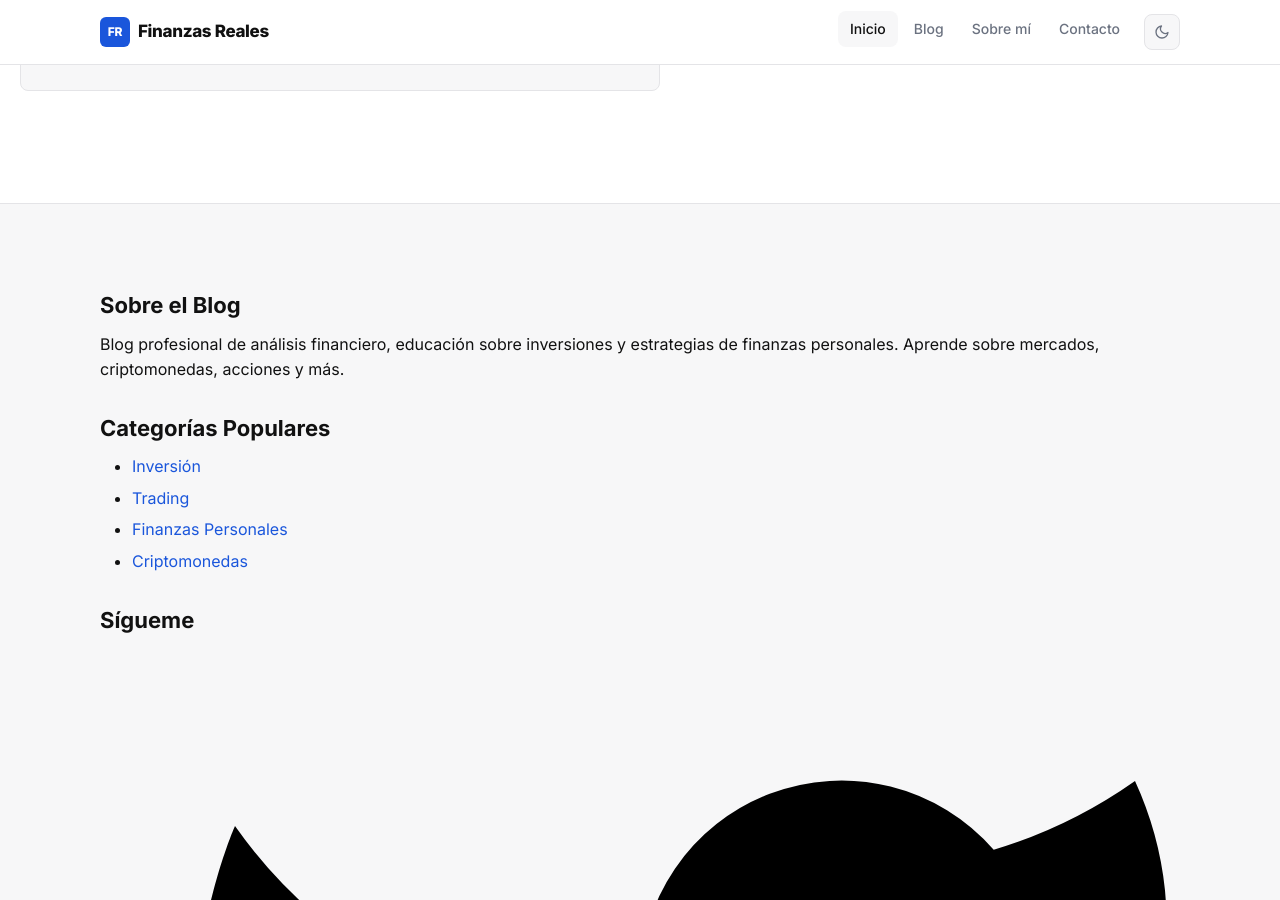
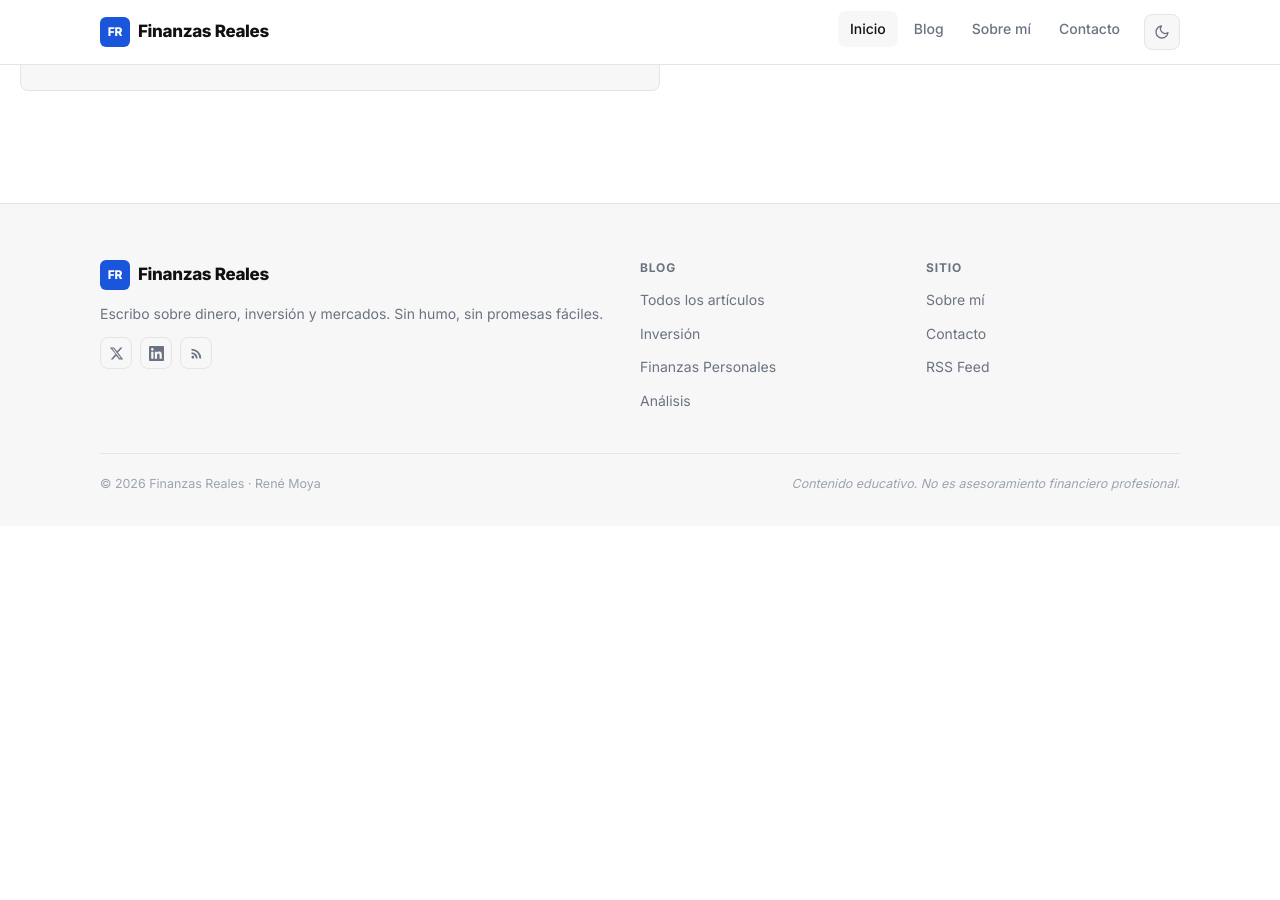
Before and after one commit to renedev0284-creator/Finanzas, a Jekyll site: the page built from index.html, in a window 1280 px wide and 900 px high, scrolled down 1855 px. Built offline with Jekyll 4.4.1, drawn with Linux system fonts in a browser that asks for light colours; after the commit the page ends 2381 px from its top, so only the background shows below that; some of the changed text lies outside the part shown.

Commit message:
Fix: corregir CSS roto y SVG gigante de Twitter
- Quitar tema minima que pisaba nuestros estilos personalizados
- Reescribir footer con SVGs de dimensiones fijas (width/height en el tag)
- Usar clases correctas (.social-link) que coinciden con el CSS nuevo
- Mover lógica de dark mode al head para evitar flash al cargar
- Simplificar head.html eliminando meta tags duplicados con seo tag

Co-Authored-By: Claude <noreply@anthropic.com>

```diff
--- a/_config.yml
+++ b/_config.yml
@@ -37,7 +37,7 @@ timezone: America/Mexico_City
 # ------------------------------------
 # BUILD
 # ------------------------------------
-theme: minima
+# theme: minima  ← desactivado para usar diseño propio
 plugins:
   - jekyll-feed
   - jekyll-sitemap
--- a/_includes/footer.html
+++ b/_includes/footer.html
@@ -1,44 +1,54 @@
 <footer class="site-footer">
   <div class="wrapper">
-    <div class="footer-content">
-      <div class="footer-section">
-        <h3>Sobre el Blog</h3>
-        <p>{{ site.description }}</p>
+    <div class="footer-grid">
+
+      <div class="footer-brand">
+        <a class="site-title" href="{{ '/' | relative_url }}">
+          <span class="site-title-icon">FR</span>
+          Finanzas Reales
+        </a>
+        <p>Escribo sobre dinero, inversión y mercados. Sin humo, sin promesas fáciles.</p>
+        <div class="footer-social">
+          {% if site.author.twitter %}
+            <a class="social-link" href="https://twitter.com/{{ site.author.twitter }}" target="_blank" rel="noopener" title="Twitter">
+              <svg width="15" height="15" viewBox="0 0 24 24" fill="currentColor"><path d="M18.244 2.25h3.308l-7.227 8.26 8.502 11.24H16.17l-4.714-6.231-5.401 6.231H2.746l7.73-8.835L1.254 2.25H8.08l4.713 6.231zm-1.161 17.52h1.833L7.084 4.126H5.117z"/></svg>
+            </a>
+          {% endif %}
+          {% if site.author.linkedin %}
+            <a class="social-link" href="https://linkedin.com/in/{{ site.author.linkedin }}" target="_blank" rel="noopener" title="LinkedIn">
+              <svg width="15" height="15" viewBox="0 0 24 24" fill="currentColor"><path d="M20.447 20.452h-3.554v-5.569c0-1.328-.027-3.037-1.852-3.037-1.853 0-2.136 1.445-2.136 2.939v5.667H9.351V9h3.414v1.561h.046c.477-.9 1.637-1.85 3.37-1.85 3.601 0 4.267 2.37 4.267 5.455v6.286zM5.337 7.433a2.062 2.062 0 0 1-2.063-2.065 2.064 2.064 0 1 1 2.063 2.065zm1.782 13.019H3.555V9h3.564v11.452zM22.225 0H1.771C.792 0 0 .774 0 1.729v20.542C0 23.227.792 24 1.771 24h20.451C23.2 24 24 23.227 24 22.271V1.729C24 .774 23.2 0 22.222 0h.003z"/></svg>
+            </a>
+          {% endif %}
+          <a class="social-link" href="{{ '/feed.xml' | relative_url }}" target="_blank" rel="noopener" title="RSS Feed">
+            <svg width="15" height="15" viewBox="0 0 24 24" fill="currentColor"><path d="M6.18 15.64a2.18 2.18 0 0 1 2.18 2.18C8.36 19.01 7.38 20 6.18 20C4.98 20 4 19.01 4 17.82a2.18 2.18 0 0 1 2.18-2.18M4 4.44A15.56 15.56 0 0 1 19.56 20h-2.83A12.73 12.73 0 0 0 4 7.27V4.44m0 5.66a9.9 9.9 0 0 1 9.9 9.9h-2.83A7.07 7.07 0 0 0 4 12.93V10.1z"/></svg>
+          </a>
+        </div>
       </div>
 
-      <div class="footer-section">
-        <h3>Categorías Populares</h3>
-        <ul class="footer-links">
+      <div class="footer-col">
+        <h4>Blog</h4>
+        <ul>
+          <li><a href="{{ '/blog/' | relative_url }}">Todos los artículos</a></li>
           <li><a href="{{ '/blog/' | relative_url }}">Inversión</a></li>
-          <li><a href="{{ '/blog/' | relative_url }}">Trading</a></li>
           <li><a href="{{ '/blog/' | relative_url }}">Finanzas Personales</a></li>
-          <li><a href="{{ '/blog/' | relative_url }}">Criptomonedas</a></li>
+          <li><a href="{{ '/blog/' | relative_url }}">Análisis</a></li>
         </ul>
       </div>
 
-      <div class="footer-section">
-        <h3>Sígueme</h3>
-        <div class="social-links">
-          {% if site.author.twitter %}
-            <a href="https://twitter.com/{{ site.author.twitter }}" target="_blank" rel="noopener" title="Twitter">
-              <svg class="social-icon" viewBox="0 0 24 24"><path d="M23 3a10.9 10.9 0 01-3.14 1.53 4.48 4.48 0 00-7.86 3v1A10.66 10.66 0 013 4s-4 9 5 13a11.64 11.64 0 01-7 2s9 5 20 5a9.5 9.5 0 00-9-5.5c4.75 2.25 9-1 9-5.5a4.5 4.5 0 00-.08-.83A7.72 7.72 0 0023 3z"/></svg>
-            </a>
-          {% endif %}
-          {% if site.author.linkedin %}
-            <a href="https://linkedin.com/in/{{ site.author.linkedin }}" target="_blank" rel="noopener" title="LinkedIn">
-              <svg class="social-icon" viewBox="0 0 24 24"><path d="M16 8a6 6 0 016 6v7h-4v-7a2 2 0 00-2-2 2 2 0 00-2 2v7h-4v-7a6 6 0 016-6zM2 9h4v12H2z"/></svg>
-            </a>
-          {% endif %}
-          <a href="{{ '/feed.xml' | relative_url }}" target="_blank" rel="noopener" title="RSS Feed">
-            <svg class="social-icon" viewBox="0 0 24 24"><path d="M4 11a9 9 0 019 9M4 4a13 13 0 0113 13m0 0a1 1 0 11-2 0 11 11 0 00-11-11m0 0a1 1 0 110 2 11 11 0 0111 11m0 0a1 1 0 11 0 2 9 9 0 010-18"/></svg>
-          </a>
-        </div>
+      <div class="footer-col">
+        <h4>Sitio</h4>
+        <ul>
+          <li><a href="{{ '/sobre-mi/' | relative_url }}">Sobre mí</a></li>
+          <li><a href="{{ '/contacto/' | relative_url }}">Contacto</a></li>
+          <li><a href="{{ '/feed.xml' | relative_url }}">RSS Feed</a></li>
+        </ul>
       </div>
+
     </div>
 
     <div class="footer-bottom">
-      <p>&copy; {{ site.time | date: '%Y' }} <strong>{{ site.title }}</strong> por {{ site.author.name }}. Todos los derechos reservados.</p>
-      <p class="footer-disclaimer">Disclaimer: El contenido de este blog es de carácter educativo y no debe ser considerado como asesoramiento financiero profesional.</p>
+      <p class="footer-copy">&copy; {{ site.time | date: '%Y' }} Finanzas Reales &middot; {{ site.author.name }}</p>
+      <p class="footer-disclaimer">Contenido educativo. No es asesoramiento financiero profesional.</p>
     </div>
   </div>
 </footer>
--- a/_includes/head.html
+++ b/_includes/head.html
@@ -1,45 +1,27 @@
-<!-- Meta tags for SEO -->
-<meta name="description" content="{% if page.description %}{{ page.description }}{% else %}{{ site.description | truncate: 160 }}{% endif %}" >
-<meta name="keywords" content="{% if page.tags %}{{ page.tags | join: ', ' }}{% else %}finanzas, inversión, mercado, análisis{% endif %}">
+<title>{% if page.title %}{{ page.title }} | {{ site.title }}{% else %}{{ site.title }}{% endif %}</title>
+
+<!-- SEO plugin (genera og, twitter cards, canonical) -->
+{% seo %}
+
+<!-- Meta adicionales -->
+<meta name="keywords" content="{% if page.tags %}{{ page.tags | join: ', ' }}{% else %}finanzas personales, inversión, análisis financiero{% endif %}">
 <meta name="author" content="{{ page.author | default: site.author.name }}">
+<meta name="robots" content="index, follow">
+<meta name="language" content="es">
+<meta name="theme-color" content="#1a56db">
 
-<!-- Open Graph / Facebook Meta Tags -->
-<meta property="og:type" content="{% if page.layout == 'post' %}article{% else %}website{% endif %}">
-<meta property="og:url" content="{{ page.url | absolute_url }}">
-<meta property="og:title" content="{% if page.title %}{{ page.title }}{% else %}{{ site.title }}{% endif %}">
-<meta property="og:description" content="{% if page.description %}{{ page.description }}{% else %}{{ site.description | truncate: 160 }}{% endif %}">
-<meta property="og:image" content="{% if page.image %}{{ page.image | absolute_url }}{% else %}{{ '/assets/images/og-image.jpg' | absolute_url }}{% endif %}">
-<meta property="og:site_name" content="{{ site.title }}">
-<meta property="og:locale" content="{{ site.locale }}">
-
-<!-- Twitter Meta Tags -->
-<meta property="twitter:card" content="summary_large_image">
-<meta property="twitter:url" content="{{ page.url | absolute_url }}">
-<meta property="twitter:title" content="{% if page.title %}{{ page.title }}{% else %}{{ site.title }}{% endif %}">
-<meta property="twitter:description" content="{% if page.description %}{{ page.description }}{% else %}{{ site.description | truncate: 160 }}{% endif %}">
-<meta property="twitter:image" content="{% if page.image %}{{ page.image | absolute_url }}{% else %}{{ '/assets/images/og-image.jpg' | absolute_url }}{% endif %}">
-{% if site.author.twitter %}<meta property="twitter:creator" content="@{{ site.author.twitter }}">{% endif %}
-
-<!-- Canonical URL -->
-<link rel="canonical" href="{{ page.url | absolute_url }}">
-
-<!-- Standard Meta Tags -->
-<meta name="robots" content="index, follow">
-<meta name="googlebot" content="index, follow, max-snippet:-1, max-image-preview:large, max-video-preview:-1">
-<meta name="bingbot" content="index, follow, max-snippet:-1, max-image-preview:large, max-video-preview:-1">
-<meta name="revisit-after" content="7 days">
-<meta name="language" content="es">
-
-<!-- Theme Color -->
-<meta name="theme-color" content="#1e90ff">
-<meta name="msapplication-TileColor" content="#1e90ff">
-
-<!-- Icons -->
+<!-- Favicon -->
 <link rel="icon" type="image/png" href="{{ '/assets/images/favicon.png' | relative_url }}">
 <link rel="apple-touch-icon" href="{{ '/assets/images/apple-touch-icon.png' | relative_url }}">
 
-<!-- Sitemap and RSS -->
+<!-- Sitemap -->
 <link rel="sitemap" type="application/xml" href="{{ '/sitemap.xml' | relative_url }}">
 
-<!-- SEO Plugin by Jekyll -->
-{% seo %}
+<!-- Aplica tema antes del render para evitar flash -->
+<script>
+  (function(){
+    var t = localStorage.getItem('fr-theme');
+    if (!t) t = window.matchMedia('(prefers-color-scheme: dark)').matches ? 'dark' : 'light';
+    document.documentElement.setAttribute('data-theme', t);
+  })();
+</script>
--- a/_layouts/default.html
+++ b/_layouts/default.html
@@ -6,7 +6,6 @@
     <meta http-equiv="X-UA-Compatible" content="ie=edge">
 
     {% include head.html %}
-
     <link rel="stylesheet" href="{{ '/assets/css/style.css' | relative_url }}">
     <link rel="alternate" type="application/rss+xml" title="{{ site.title }}" href="{{ '/feed.xml' | relative_url }}" />
   </head>
```
